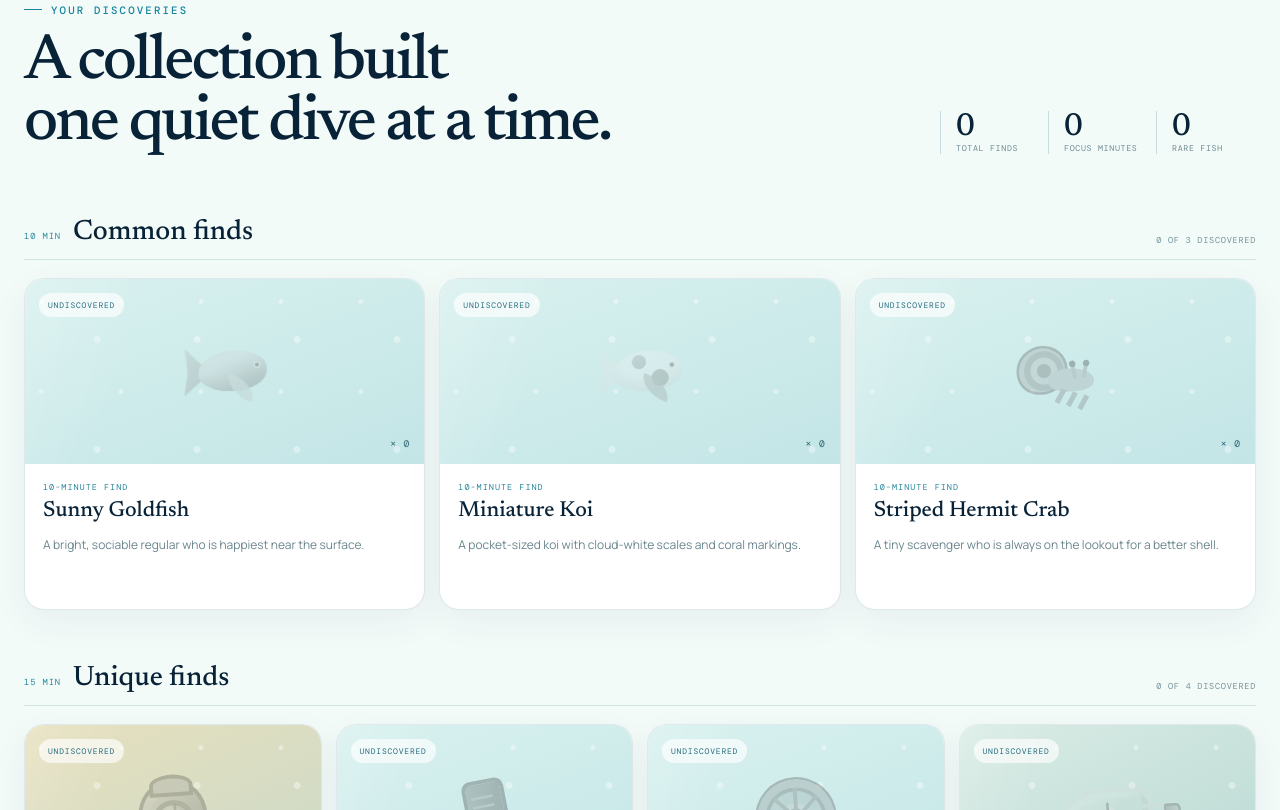
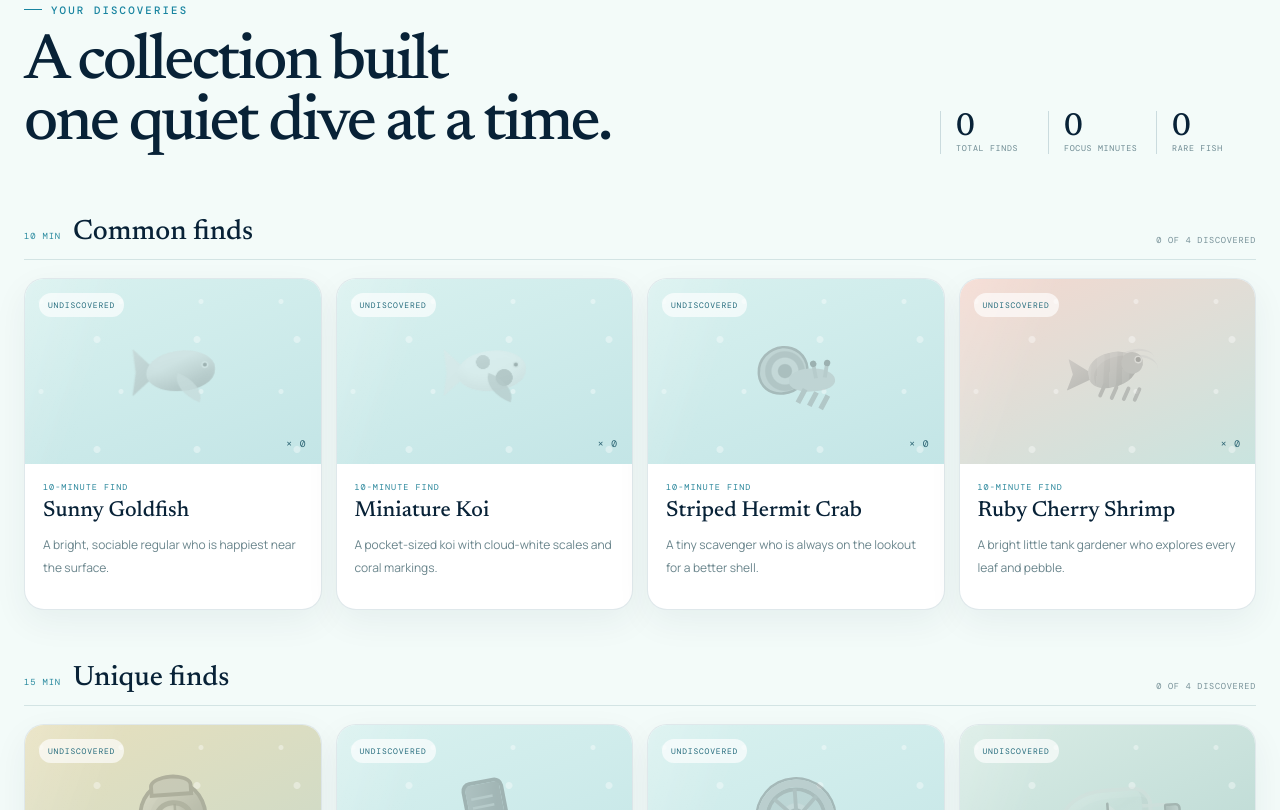
Before and after one commit to rajatverma199/Focus-Aquarium, a website built with Vite: page index.html in a window 1280 px wide. Shown: the part 1822-2632 px from the top of the page. Built offline with nearby package versions, Linux system fonts and the light colour scheme.

Commit message:
Add ruby cherry shrimp reward

```diff
--- a/main.js
+++ b/main.js
@@ -28,6 +28,12 @@ const REWARD_POOLS = {
         name: "Striped Hermit Crab",
         shortName: "Hermit Crab",
         description: "A tiny scavenger who is always on the lookout for a better shell."
+      },
+      {
+        key: "cherry-shrimp",
+        name: "Ruby Cherry Shrimp",
+        shortName: "Cherry Shrimp",
+        description: "A bright little tank gardener who explores every leaf and pebble."
       }
     ]
   },
@@ -520,7 +526,7 @@ function renderAmbientFish() {
 
 function renderTankItem(key, index, isActive, progress = 1) {
   const x = 12 + ((index * 23) % 72);
-  const groundItems = new Set(["helmet", "boot", "wheel", "ship-bottle", "hermit", "lobster"]);
+  const groundItems = new Set(["helmet", "boot", "wheel", "ship-bottle", "hermit", "cherry-shrimp", "lobster"]);
   const y = groundItems.has(key) ? 74 + (index % 3) * 3 : 20 + ((index * 17) % 48);
   const delay = -((index * 1.37) % 8);
   return `<div class="tank-item ${key} ${isActive ? "active-find" : ""}" ${isActive ? "data-active-find" : ""} style="--x:${x}%;--y:${y}%;--delay:${delay}s;--reveal:${Math.max(progress, 0.16)}">${renderCreature(key)}</div>`;
@@ -538,6 +544,8 @@ function renderCreature(key) {
       return '<span class="bottle-shape"><i class="bottle-ship-hull"></i><i class="bottle-ship-mast"></i><i class="bottle-ship-sail"></i></span>';
     case "hermit":
       return '<span class="hermit-shape"><i class="hermit-shell"></i><i class="hermit-body"></i><i class="hermit-eye one"></i><i class="hermit-eye two"></i></span>';
+    case "cherry-shrimp":
+      return '<span class="shrimp-shape"><i class="shrimp-body"></i><i class="shrimp-tail"></i><i class="shrimp-legs"></i><i class="shrimp-eye"></i></span>';
     case "seahorse":
       return '<span class="seahorse-shape"><i class="seahorse-head"></i><i class="seahorse-body"></i><i class="seahorse-tail"></i><i class="seahorse-eye"></i></span>';
     case "lobster":
--- a/styles.css
+++ b/styles.css
@@ -126,12 +126,13 @@ h1 em { color: #68d7de; font-weight: 500; }
 .duration-time small { margin-top: 9px; font-family: var(--mono); font-size: .62rem; letter-spacing: .08em; text-transform: uppercase; }
 .duration-rewards { grid-column: 1 / -1; display: flex; flex-wrap: wrap; align-content: center; align-items: center; gap: 5px; height: 78px; }
 .duration-reward { position: relative; width: 38px; height: 38px; display: grid; place-items: center; border: 1px solid rgba(151, 221, 226, .14); border-radius: 50%; background: rgba(5, 37, 56, .42); }
-.duration-reward > :is(.fish-shape, .helmet-shape, .boot-shape, .wheel-shape, .bottle-shape, .hermit-shape, .seahorse-shape, .lobster-shape, .turtle-shape) { position: absolute; left: 50%; top: 50%; transform: translate(-50%, -50%) scale(.44); }
+.duration-reward > :is(.fish-shape, .helmet-shape, .boot-shape, .wheel-shape, .bottle-shape, .hermit-shape, .shrimp-shape, .seahorse-shape, .lobster-shape, .turtle-shape) { position: absolute; left: 50%; top: 50%; transform: translate(-50%, -50%) scale(.44); }
 .duration-reward > .helmet-shape,
 .duration-reward > .boot-shape,
 .duration-reward > .wheel-shape,
 .duration-reward > .bottle-shape,
 .duration-reward > .hermit-shape,
+.duration-reward > .shrimp-shape,
 .duration-reward > .seahorse-shape,
 .duration-reward > .lobster-shape,
 .duration-reward > .turtle-shape { transform: translate(-50%, -50%) scale(.52); }
@@ -183,7 +184,7 @@ h1 em { color: #68d7de; font-weight: 500; }
 .tank-item:is(.goldfish, .koi, .parrotfish) { animation: fish-swim 11s ease-in-out infinite; animation-delay: var(--delay); }
 .tank-item:is(.moonfin, .blue-tang, .antlerfish, .turtle) { width: 92px; animation: fish-swim-reverse 14s ease-in-out infinite; animation-delay: var(--delay); }
 .tank-item:is(.seahorse) { animation: seahorse-float 5s ease-in-out infinite; animation-delay: var(--delay); }
-.tank-item:is(.hermit, .lobster) { animation: seafloor-crawl 9s ease-in-out infinite; animation-delay: var(--delay); }
+.tank-item:is(.hermit, .cherry-shrimp, .lobster) { animation: seafloor-crawl 9s ease-in-out infinite; animation-delay: var(--delay); }
 .tank-item:is(.helmet, .boot, .wheel, .ship-bottle, .hermit, .lobster) { width: 70px; height: 65px; transform-origin: bottom; transform: scale(calc(var(--reveal) * .8)); filter: drop-shadow(0 8px 8px rgba(0,19,27,.32)); }
 .tank-item.ambient-fish { z-index: 3; opacity: .78; filter: saturate(.78) drop-shadow(0 8px 12px rgba(0,20,34,.2)); }
 .tank-item.active-find { opacity: .72; }
@@ -243,6 +244,15 @@ h1 em { color: #68d7de; font-weight: 500; }
 .hermit-eye::after { content: ""; position: absolute; left: -1px; top: -2px; width: 5px; height: 5px; border-radius: 50%; background: #152d38; }
 .hermit-eye.one { right: 9px; transform: rotate(13deg); }
 .hermit-eye.two { right: 18px; transform: rotate(-7deg); }
+.shrimp-shape { position: relative; display: block; width: 70px; height: 46px; filter: drop-shadow(0 7px 7px rgba(68,24,30,.2)); }
+.shrimp-shape::before,
+.shrimp-shape::after { content: ""; position: absolute; z-index: 1; right: -3px; top: 7px; width: 34px; height: 19px; border-top: 2px solid rgba(255,179,157,.9); border-radius: 50%; transform: rotate(-12deg); }
+.shrimp-shape::after { top: 11px; right: -5px; width: 30px; transform: rotate(8deg); }
+.shrimp-body { position: absolute; z-index: 2; left: 20px; top: 8px; width: 39px; height: 27px; border-radius: 54% 48% 58% 42%; background: repeating-linear-gradient(105deg,rgba(255,214,186,.18) 0 5px,transparent 6px 10px),linear-gradient(145deg,#ff806c,#d83f42 70%,#9f2938); box-shadow: inset 4px 4px rgba(255,226,207,.18); transform: rotate(-8deg); }
+.shrimp-body::after { content: ""; position: absolute; right: -5px; top: 3px; width: 17px; height: 17px; border-radius: 50%; background: #ef6256; }
+.shrimp-tail { position: absolute; z-index: 1; left: 4px; top: 12px; width: 23px; height: 25px; background: linear-gradient(145deg,#ff8a72,#c83d43); clip-path: polygon(100% 50%,0 0,18% 48%,0 100%); transform: rotate(7deg); }
+.shrimp-legs { position: absolute; z-index: 3; left: 29px; top: 31px; width: 3px; height: 12px; border-radius: 3px; background: #d94748; transform: rotate(28deg); box-shadow: 9px -2px #d94748,18px -5px #d94748,26px -8px #d94748; }
+.shrimp-eye { position: absolute; z-index: 4; right: 7px; top: 12px; width: 6px; height: 6px; border: 1px solid rgba(255,235,218,.85); border-radius: 50%; background: #182b38; }
 .seahorse-shape { position: relative; display: block; width: 48px; height: 72px; filter: drop-shadow(0 7px 7px rgba(8,48,66,.24)); }
 .seahorse-head { position: absolute; z-index: 3; right: 5px; top: 2px; width: 27px; height: 23px; border-radius: 55% 42% 55% 45%; background: linear-gradient(135deg,#c2fbef,#6bcfd1); transform: rotate(-10deg); }
 .seahorse-head::after { content: ""; position: absolute; right: -11px; top: 9px; width: 15px; height: 7px; border-radius: 0 8px 8px 0; background: #8ee0dc; }
@@ -308,8 +318,9 @@ h1 em { color: #68d7de; font-weight: 500; }
 .specimen-visual.helmet { background: linear-gradient(155deg,#e7e0bd,#c9d9c9); }
 .specimen-visual > .fish-shape { transform: scale(1.35); filter: drop-shadow(0 18px 15px rgba(28,80,93,.2)); animation: specimen-float 5s ease-in-out infinite; }
 .specimen-visual.ship-bottle { background: linear-gradient(155deg,#d9ece5,#b8d7d2); }
-.specimen-visual > :is(.helmet-shape, .boot-shape, .wheel-shape, .bottle-shape, .hermit-shape, .seahorse-shape, .lobster-shape, .turtle-shape) { transform: scale(1.28) rotate(-4deg); filter: drop-shadow(0 18px 14px rgba(64,73,57,.23)); }
-.specimen-card.locked .specimen-visual > :is(.fish-shape, .helmet-shape, .boot-shape, .wheel-shape, .bottle-shape, .hermit-shape, .seahorse-shape, .lobster-shape, .turtle-shape) { filter: grayscale(1) opacity(.3); }
+.specimen-visual.cherry-shrimp { background: linear-gradient(155deg,#f4d8cf,#c9e4df); }
+.specimen-visual > :is(.helmet-shape, .boot-shape, .wheel-shape, .bottle-shape, .hermit-shape, .shrimp-shape, .seahorse-shape, .lobster-shape, .turtle-shape) { transform: scale(1.28) rotate(-4deg); filter: drop-shadow(0 18px 14px rgba(64,73,57,.23)); }
+.specimen-card.locked .specimen-visual > :is(.fish-shape, .helmet-shape, .boot-shape, .wheel-shape, .bottle-shape, .hermit-shape, .shrimp-shape, .seahorse-shape, .lobster-shape, .turtle-shape) { filter: grayscale(1) opacity(.3); }
 .rarity-tag, .specimen-count { position: absolute; z-index: 3; top: 14px; border-radius: 99px; font-family: var(--mono); font-size: .5rem; text-transform: uppercase; letter-spacing: .1em; }
 .rarity-tag { left: 14px; padding: 7px 9px; color: #246b7c; background: rgba(255,255,255,.66); }
 .specimen-count { right: 14px; top: auto; bottom: 14px; color: #2d6574; font-size: .6rem; }
@@ -344,7 +355,7 @@ body[data-view="mini"] { min-width: 480px; overflow: hidden; }
 .mini-card { width: min(100%,620px); display: grid; grid-template-columns: 110px 1fr 88px; gap: 16px; align-items: center; padding: 13px; border: 1px solid rgba(132,218,225,.28); border-radius: 22px; background: rgba(6,48,70,.7); }
 .mini-aquarium { position: relative; height: 105px; display: grid; place-content: center; overflow: hidden; border: 1px solid rgba(142,225,230,.28); border-radius: 15px; background: linear-gradient(#0d7599,#06435e); }
 .mini-aquarium > .fish-shape { transform: scale(.8); }
-.mini-aquarium > :is(.helmet-shape, .boot-shape, .wheel-shape, .bottle-shape, .hermit-shape, .seahorse-shape, .lobster-shape, .turtle-shape) { transform: scale(.8); }
+.mini-aquarium > :is(.helmet-shape, .boot-shape, .wheel-shape, .bottle-shape, .hermit-shape, .shrimp-shape, .seahorse-shape, .lobster-shape, .turtle-shape) { transform: scale(.8); }
 .mini-bubbles i { position: absolute; bottom: -10px; width: 5px; height: 5px; border: 1px solid rgba(223,249,246,.6); border-radius: 50%; animation: bubble-rise 3s linear infinite; }
 .mini-bubbles i:nth-child(1) { left: 20%; }
 .mini-bubbles i:nth-child(2) { left: 65%; animation-delay: -1s; }
```
Also changed, not shown: README.md.
